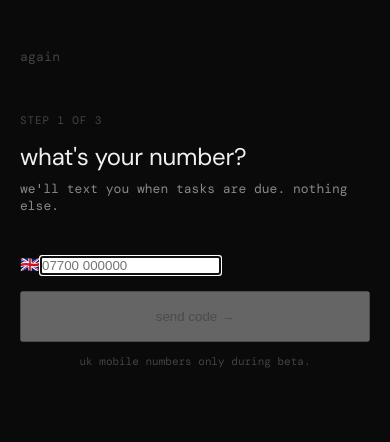
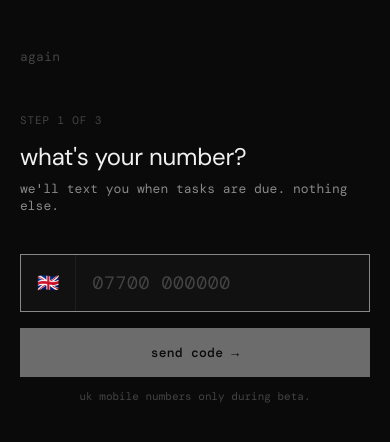
Before and after one commit to liamwt-12/again, a Next.js app: page /onboarding in a window 390 px wide. Shown: the top 442 px of the page. Built offline with nearby package versions, Linux system fonts and the light colour scheme; a web font is replaced by a local one.

Commit message:
Update page.module.css

```diff
--- a/src/app/onboarding/page.module.css
+++ b/src/app/onboarding/page.module.css
@@ -42,11 +42,104 @@
   font-weight: 300;
 }
 
+/* ============ PHONE INPUT ============ */
+.phoneInput {
+  display: flex;
+  align-items: center;
+  border: 1px solid var(--border-2);
+  background: var(--surface);
+  transition: border-color 0.15s;
+}
+.phoneInput:focus-within {
+  border-color: var(--text-2);
+}
+
+.phonePrefix {
+  padding: 16px;
+  font-size: 18px;
+  border-right: 1px solid var(--border);
+  display: flex;
+  align-items: center;
+  justify-content: center;
+  flex-shrink: 0;
+}
+
+.phoneField {
+  flex: 1;
+  background: none;
+  border: none;
+  outline: none;
+  color: var(--text-1);
+  font-family: var(--mono);
+  font-size: 18px;
+  padding: 16px;
+  letter-spacing: 0.04em;
+}
+.phoneField::placeholder {
+  color: var(--text-3);
+}
+
+/* ============ OTP INPUT ============ */
+.otpField {
+  width: 100%;
+  background: var(--surface);
+  border: 1px solid var(--border-2);
+  color: var(--text-1);
+  font-family: var(--mono);
+  font-size: 28px;
+  padding: 16px;
+  text-align: center;
+  letter-spacing: 0.3em;
+  outline: none;
+  transition: border-color 0.15s;
+}
+.otpField:focus {
+  border-color: var(--text-2);
+}
+.otpField::placeholder {
+  color: var(--text-3);
+  letter-spacing: 0.3em;
+}
+
+/* ============ TASK FIELDS ============ */
+.taskField {
+  width: 100%;
+  background: var(--surface);
+  border: 1px solid var(--border-2);
+  color: var(--text-1);
+  font-family: var(--mono);
+  font-size: 14px;
+  padding: 14px 16px;
+  outline: none;
+  transition: border-color 0.15s;
+}
+.taskField:focus {
+  border-color: var(--text-2);
+}
+.taskField::placeholder {
+  color: var(--text-3);
+}
+
+/* ============ BUTTON ============ */
 .btn {
+  display: flex;
+  align-items: center;
+  justify-content: center;
   width: 100%;
+  background: #fff;
+  color: #0a0a0a;
+  font-family: var(--mono);
+  font-size: 13px;
+  font-weight: 500;
+  padding: 16px;
+  border: none;
+  cursor: pointer;
+  letter-spacing: 0.02em;
+  transition: all 0.15s;
   margin-top: 16px;
-  padding: 16px;
 }
+.btn:hover { background: #e0e0e0; }
+.btn:disabled { opacity: 0.4; cursor: not-allowed; }
 
 .hint {
   font-family: var(--mono);
@@ -54,11 +147,6 @@
   color: var(--text-3);
   margin-top: 12px;
   text-align: center;
-  cursor: pointer;
-}
-
-.hint:hover {
-  color: var(--text-2);
 }
 
 .error {
@@ -83,7 +171,6 @@
   margin-top: 8px;
   transition: color 0.15s;
 }
-
 .backBtn:hover {
   color: var(--text-2);
 }
@@ -121,12 +208,10 @@
   transition: all 0.15s;
   letter-spacing: 0.02em;
 }
-
 .cadenceOpt:hover {
   color: var(--text-1);
   border-color: var(--text-2);
 }
-
 .cadenceSelected {
   color: var(--text-1);
   border-color: var(--accent);
@@ -140,7 +225,6 @@
   background: var(--surface);
   border: 1px solid var(--border);
 }
-
 .smsPreviewLabel {
   font-family: var(--mono);
   font-size: 10px;
@@ -149,14 +233,12 @@
   text-transform: uppercase;
   margin-bottom: 12px;
 }
-
 .smsPreviewText {
   font-family: var(--mono);
   font-size: 13px;
   color: var(--text-2);
   line-height: 1.7;
 }
-
 .smsPreviewText strong {
   color: var(--text-1);
   font-weight: 500;
@@ -169,7 +251,6 @@
   background: var(--surface);
   border: 1px solid var(--border);
 }
-
 .contactPromptLabel {
   font-family: var(--mono);
   font-size: 10px;
@@ -178,14 +259,12 @@
   text-transform: uppercase;
   margin-bottom: 12px;
 }
-
 .contactPromptText {
   font-family: var(--mono);
   font-size: 12px;
   color: var(--text-2);
   line-height: 1.7;
 }
-
 .contactNumber {
   font-family: var(--mono);
   font-size: 16px;
@@ -201,19 +280,7 @@
 
 /* ============ MOBILE ============ */
 @media (max-width: 480px) {
-  .onboarding {
-    padding: 48px 20px;
-  }
-
-  .wordmark {
-    margin-bottom: 48px;
-  }
-
-  .title {
-    font-size: 24px;
-  }
-
-  .cadenceGrid {
-    grid-template-columns: 1fr;
-  }
+  .onboarding { padding: 48px 20px; }
+  .wordmark { margin-bottom: 48px; }
+  .title { font-size: 24px; }
 }
```
